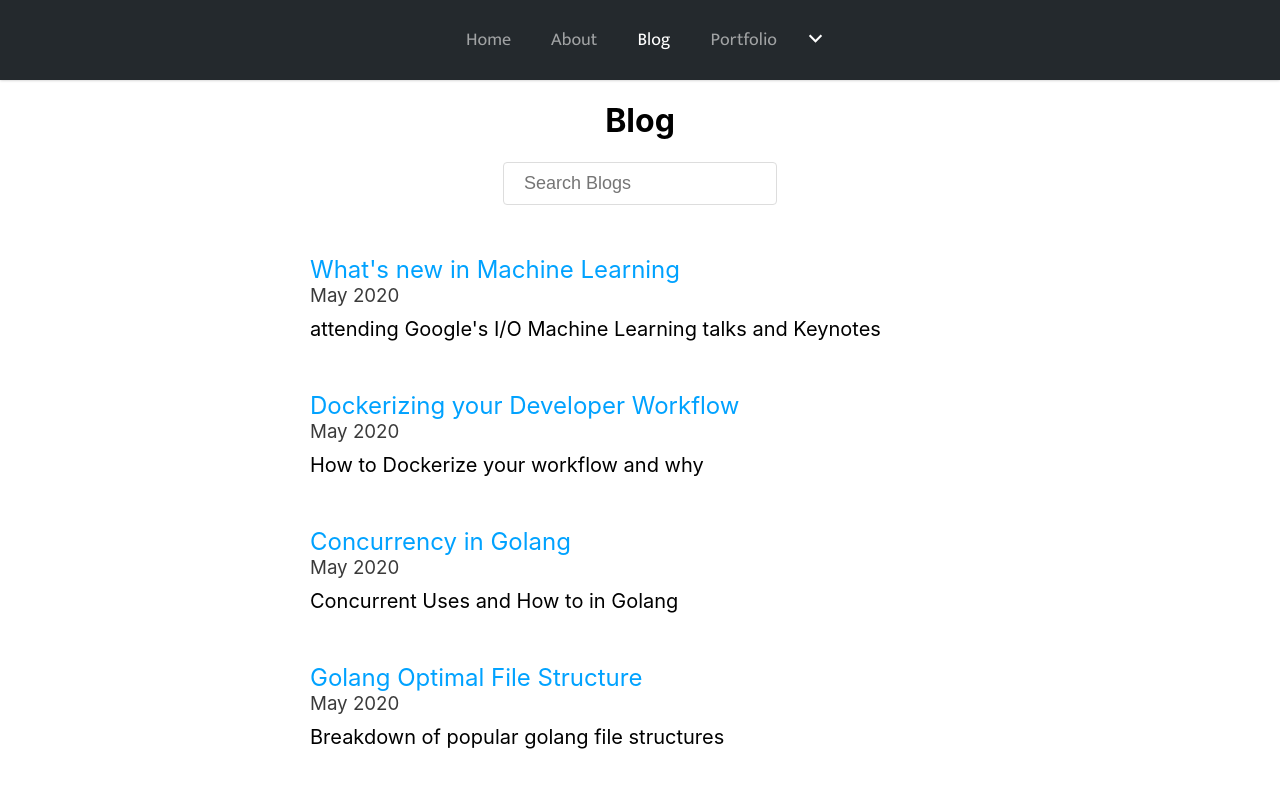
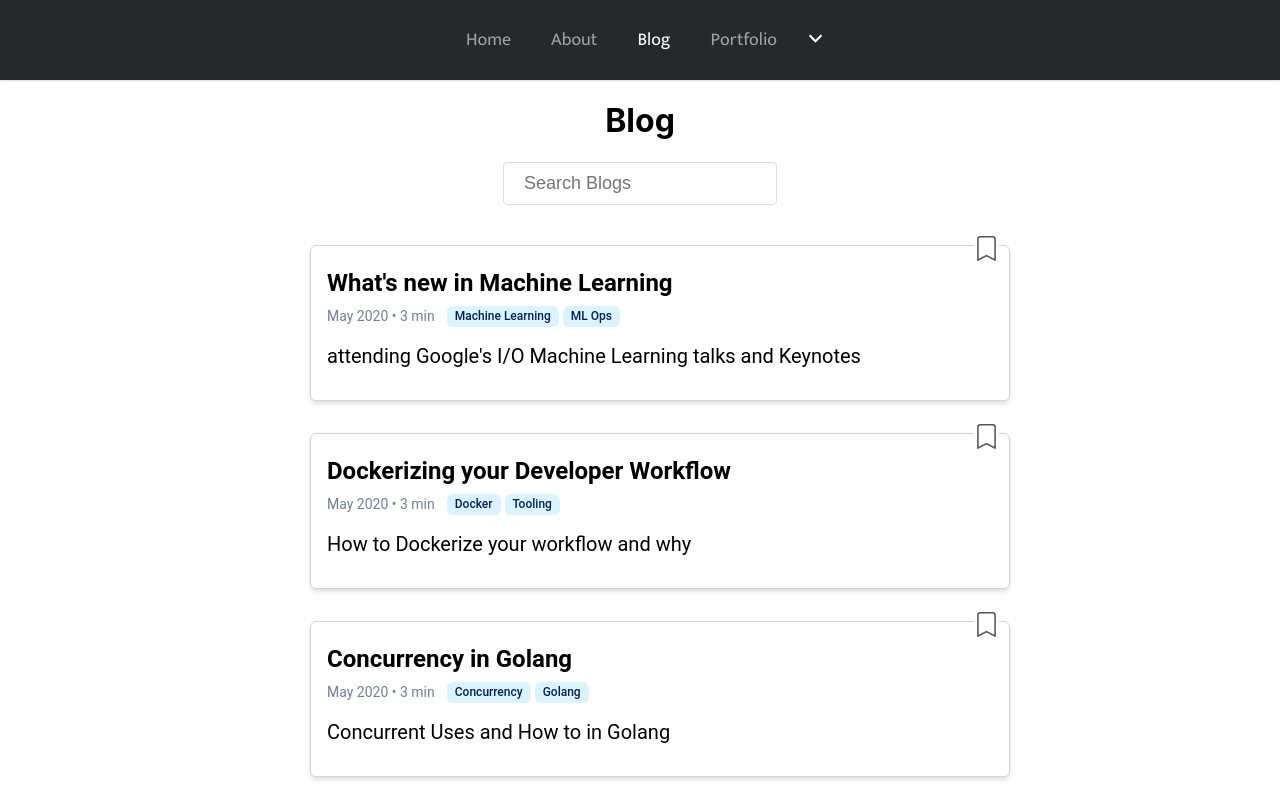
Before and after one commit to NikSchaefer/nikschaefer.com, a Next.js app: page /blog in a window 1280 px wide. Shown: the top 798 px of the page. Built offline with nearby package versions, Linux system fonts and the light colour scheme.

Commit message:
New Blog Format

```diff
--- a/src/config.ts
+++ b/src/config.ts
@@ -36,6 +36,7 @@ type BlogLink = {
 	description: string;
 	image: string;
 	min: number;
+	type: string[]
 };
 const BlogLinks: BlogLink[] = [
 	{
@@ -46,6 +47,7 @@ const BlogLinks: BlogLink[] = [
 			"attending Google's I/O Machine Learning talks and Keynotes",
 		min: 3,
 		date: "May 2020",
+		type: ["Machine Learning", "ML Ops"],
 	},
 	{
 		title: "Dockerizing your Developer Workflow",
@@ -54,6 +56,7 @@ const BlogLinks: BlogLink[] = [
 		description: "How to Dockerize your workflow and why",
 		min: 3,
 		date: "May 2020",
+		type: ["Docker", "Tooling"],
 	},
 
 	{
@@ -63,6 +66,7 @@ const BlogLinks: BlogLink[] = [
 		description: "Concurrent Uses and How to in Golang",
 		min: 3,
 		date: "May 2020",
+		type: ["Concurrency", "Golang"],
 	},
 	{
 		title: "Golang Optimal File Structure",
@@ -71,6 +75,7 @@ const BlogLinks: BlogLink[] = [
 		description: "Breakdown of popular golang file structures",
 		min: 3,
 		date: "May 2020",
+		type: ["Golang"],
 	},
 	{
 		title: "5 database paradigms and their use cases",
@@ -79,6 +84,7 @@ const BlogLinks: BlogLink[] = [
 		description: "5 database paradigms what they are used for",
 		min: 3,
 		date: "May 2020",
+		type: ["Database"],
 	},
 	{
 		title: "Pros and Cons of Serverless",
@@ -87,6 +93,7 @@ const BlogLinks: BlogLink[] = [
 		description: "Rundown of Going Serverless",
 		min: 3,
 		date: "May 2020",
+		type: ["Serverless"],
 	},
 
 	{
@@ -97,6 +104,7 @@ const BlogLinks: BlogLink[] = [
 			"Golang(Go) is a programming language developed by Google in 2009.",
 		min: 3,
 		date: "March 2020",
+		type: ["Golang"],
 	},
 	{
 		title: "Why I use Django, and you should too",
@@ -106,6 +114,7 @@ const BlogLinks: BlogLink[] = [
 			"A quick look at the benefits and reasons why so many developers use Django",
 		min: 2,
 		date: "Feb 2020",
+		type: ["Django", "Python"],
 	},
 	{
 		title: "How to Use a .Dockerfile",
@@ -114,6 +123,7 @@ const BlogLinks: BlogLink[] = [
 		min: 2,
 		description: "Quickly learn the basics of using a dockerfile",
 		date: "Jan 2020",
+		type: ["Docker"],
 	},
 	{
 		title: "A Beginner's First Machine Learning Model",
@@ -123,6 +133,7 @@ const BlogLinks: BlogLink[] = [
 		description:
 			"learn the basics of a machine learning model in tensorflow",
 		date: "Jan 2020",
+		type: ["Machine Learning"],
 	},
 	{
 		title: "Rest API Authentication in Django",
@@ -131,6 +142,7 @@ const BlogLinks: BlogLink[] = [
 		min: 2,
 		date: "Jan 2020",
 		description: "learn to set up a quick user auth server with django",
+		type: ["Django", "Python"],
 	},
 	{
 		title: "Why I use NextJS over Gatsby for Personal Projects",
@@ -140,6 +152,7 @@ const BlogLinks: BlogLink[] = [
 		description:
 			"Here is a quick breakdown of the differences between NextJS and Gatsby andwhy I chose NextJS",
 		date: "Jan 2020",
+		type: ["NextJS", "GatsbyJS"],
 	},
 	{
 		title: "The Basics of Webpack",
@@ -148,6 +161,7 @@ const BlogLinks: BlogLink[] = [
 		min: 2,
 		description: "Quickly set up and use webpack for production in 2 min",
 		date: "Jan 2020",
+		type: ["Webpack"],
 	},
 	{
 		title: "Why you should migrate to Typescript",
@@ -157,6 +171,7 @@ const BlogLinks: BlogLink[] = [
 		description:
 			"Learn why you should use typescript going forward as well as learn some typescript",
 		date: "Jan 2020",
+		type: ["Typescript"],
 	},
 ];
 
--- a/src/pages/blog/index.tsx
+++ b/src/pages/blog/index.tsx
@@ -2,30 +2,20 @@ import Layout from "@components/layout";
 import { BlogLinks } from "config";
 import Link from "next/link";
 import { useState } from "react";
+import { BsBookmark } from "react-icons/bs";
 import styled from "styled-components";
 
-const StyledLi = styled.li`
-	text-align: left;
-	margin: 50px 0;
-	a {
-		font-size: 24px;
-		color: var(--accent);
-	}
-	h3 {
-		margin: 0;
-		color: rgba(0, 0, 0, 0.774);
-		font-weight: 400;
-	}
-	h2 {
-		margin: 10px 0;
-		font-weight: 400;
-		font-size: 20px;
-	}
-`;
+import { StyledLi, Bookmark, Tags } from '..';
+
 const StyledContainer = styled.ul`
 	width: 90%;
+	margin: 40px auto;
 	max-width: 700px;
-	margin: auto;
+	text-align: left;
+	font-size: 1.1rem;
+	line-height: 1.75;
+	font-style: normal;
+	font-family: "Roboto", sans-serif;
 `;
 const StyledInput = styled.input`
 	border: solid 1px var(--border);
@@ -67,10 +57,24 @@ export default function Blog(): JSX.Element {
 				{blogs.map((data) => (
 					<StyledLi key={data.link}>
 						<Link href={data.link}>
-							<a>{data.title}</a>
+							<a>
+								<h1>{data.title}</h1>
+								<div>
+									<h3>
+										{data.date} • {data.min} min
+									</h3>
+									<Tags>
+										{data.type.map((string) => (
+											<span key={string}>{string}</span>
+										))}
+									</Tags>
+								</div>
+								<h2>{data.description}</h2>
+								<Bookmark>
+									<BsBookmark size="25px" />
+								</Bookmark>
+							</a>
 						</Link>
-						<h3>{data.date}</h3>
-						<h2>{data.description}</h2>
 					</StyledLi>
 				))}
 			</StyledContainer>
--- a/src/pages/index.tsx
+++ b/src/pages/index.tsx
@@ -2,6 +2,7 @@ import Layout from "@components/layout";
 import Meta, { MetaType } from "@components/meta";
 import { BlogLinks } from "config";
 import Link from "next/link";
+import { BsBookmark } from "react-icons/bs";
 import { GoMarkGithub } from "react-icons/go";
 import { HiOutlineMail } from "react-icons/hi";
 import { RiLinkedinBoxFill } from "react-icons/ri";
@@ -21,19 +22,55 @@ I've been enjoying programming since I first began. I love supporting open sourc
 const StyledLi = styled.li`
 	text-align: left;
 	margin: 10px 0;
-	a {
+	border: solid 1px rgb(203, 213, 224);
+	border-radius: 0.375rem;
+	transition: all 0.15s ease-out 0s;
+	padding: 1rem;
+	box-shadow: rgba(0, 0, 0, 0.1) 0px 4px 6px -1px,
+		rgba(0, 0, 0, 0.06) 0px 2px 4px -1px;
+	margin-bottom: 2rem;
+	position: relative;
+
+	h1 {
 		font-size: 24px;
-		color: var(--accent);
-	}
-	h3 {
 		margin: 0;
-		color: rgba(0, 0, 0, 0.774);
-		font-weight: 400;
 	}
 	h2 {
 		margin: 10px 0;
 		font-weight: 400;
 		font-size: 20px;
+	}
+	div {
+		display: flex;
+		h3 {
+			margin: 0;
+			color: rgba(0, 0, 0, 0.308);
+			font-weight: 400;
+			font-size: 0.875rem;
+			color: #718096;
+		}
+	}
+`;
+const Tags = styled.div`
+	display: flex;
+	margin: 0 10px;
+	span {
+		font-size: 0.75rem;
+		padding: 0 0.5rem;
+		border-radius: 0.375rem;
+		background: #ddf2ff;
+		color: #002451;
+		margin: 2px;
+		font-weight: 500;
+	}
+`;
+const Bookmark = styled.div`
+	position: absolute;
+	right: 10px;
+	top: -10px;
+	svg {
+		background-color: white;
+		fill: #000000a9;
 	}
 `;
 const StyledContainer = styled.ul`
@@ -235,10 +272,26 @@ export default function Home(): JSX.Element {
 					{BlogLinks.slice(0, 3).map((data) => (
 						<StyledLi key={data.link}>
 							<Link href={data.link}>
-								<a>{data.title}</a>
+								<a>
+									<h1>{data.title}</h1>
+									<div>
+										<h3>
+											{data.date} • {data.min} min
+										</h3>
+										<Tags>
+											{data.type.map((string) => (
+												<span key={string}>
+													{string}
+												</span>
+											))}
+										</Tags>
+									</div>
+									<h2>{data.description}</h2>
+									<Bookmark>
+										<BsBookmark size="25px" />
+									</Bookmark>
+								</a>
 							</Link>
-							<h3>{data.date}</h3>
-							<h2>{data.description}</h2>
 						</StyledLi>
 					))}
 				</StyledContainer>
@@ -265,29 +318,5 @@ export default function Home(): JSX.Element {
 		</Layout>
 	);
 }
-/*
-<Section>
-	<Heading2>Projects</Heading2>
-	<Box>
-		{json.map((data) => (
-			<StyledCard
-				href={`/portfolio/${String(data.slug)}`}
-				key={data.github}
-			>
-				<div className="image">
-					<Image
-						height={size}
-						width={size}
-						alt={data.title}
-						src={`/featured/${String(data.svg)}`}
-					/>
-				</div>
-				<div className="text">
-					<h2>{data.title}</h2>
-					<p>{data.short}</p>
-				</div>
-			</StyledCard>
-		))}
-	</Box>
-</Section>
-*/
+
+export { StyledLi, Tags, Bookmark };
```
